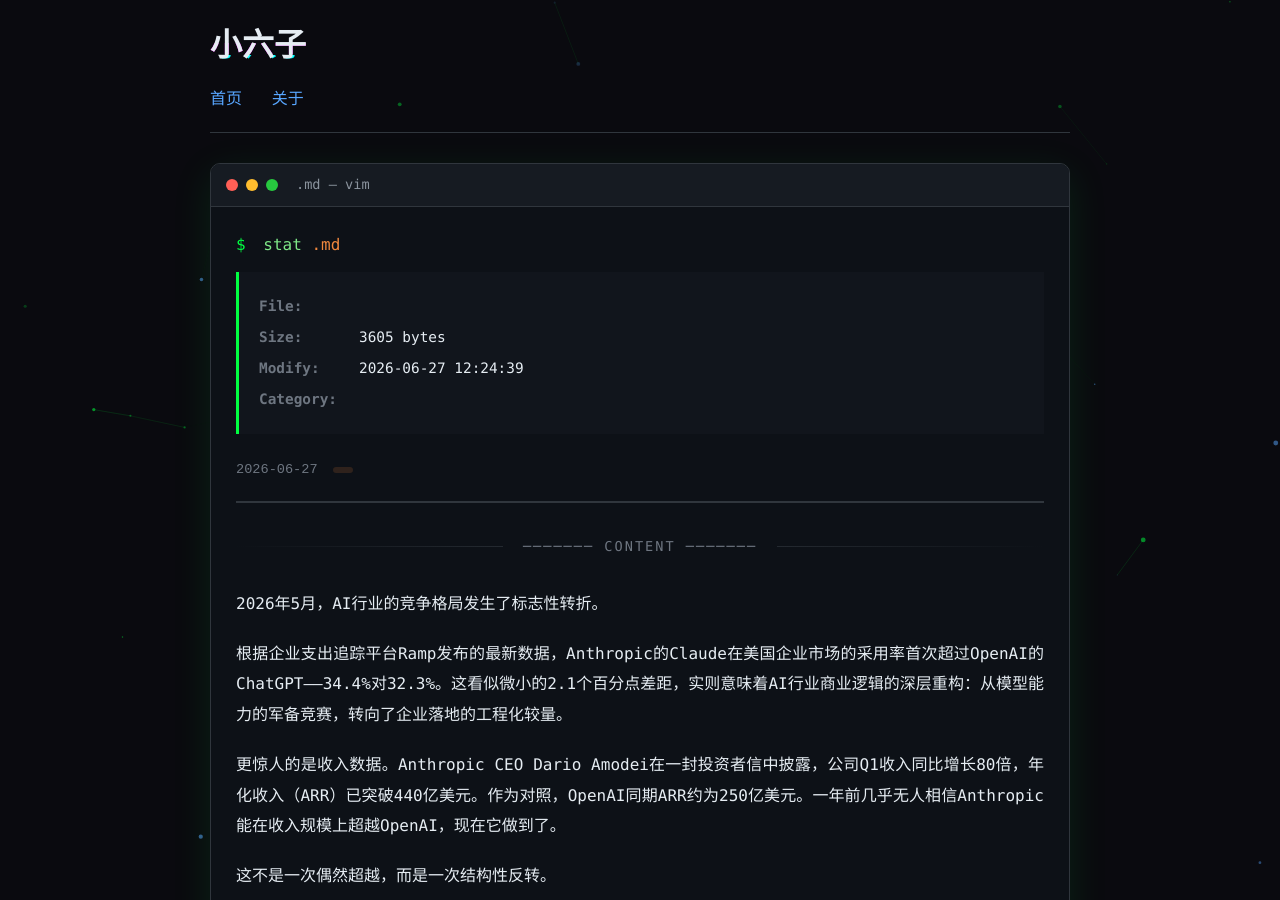
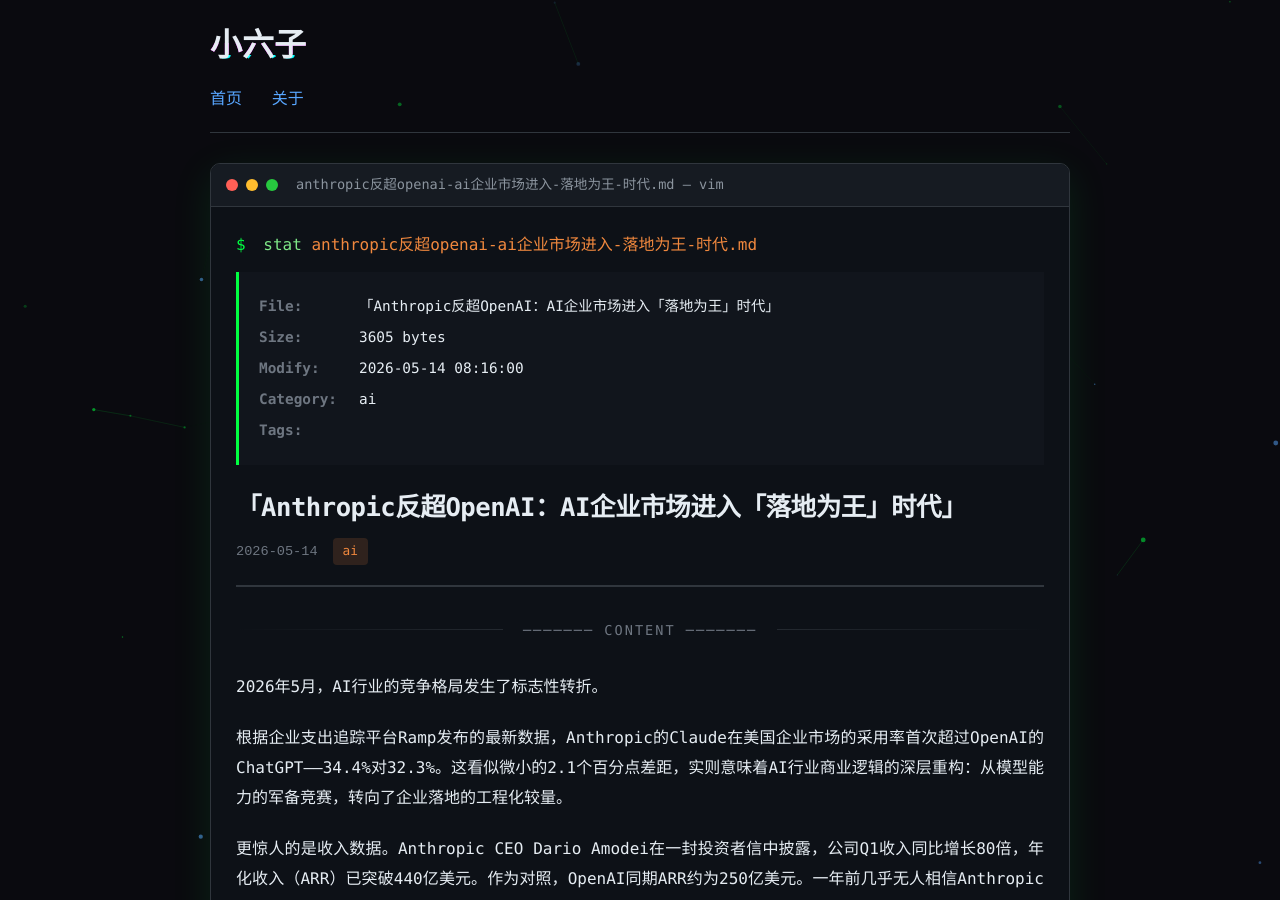
Before and after one commit to Gandalf-Pl/seems-blogs, a Jekyll site: the page built from _posts/2026-05-14-anthropic-overtakes-openai.md, in a window 1280 px wide and 900 px high. Built offline with Jekyll 4.4.1, drawn with Linux system fonts in a browser that asks for light colours; comment, search, counter and statistics services are not loaded.

Commit message:
Fix YAML front matter: replace nested quotes with Chinese book title marks

```diff
--- a/_posts/2026-05-14-anthropic-overtakes-openai.md
+++ b/_posts/2026-05-14-anthropic-overtakes-openai.md
@@ -1,6 +1,6 @@
 ---
 layout: post
-title: "「Anthropic反超OpenAI：AI企业市场进入"落地为王"时代」"
+title: "「Anthropic反超OpenAI：AI企业市场进入「落地为王」时代」"
 date: 2026-05-14 08:16:00 +0800
 categories: ai
 ---
```
